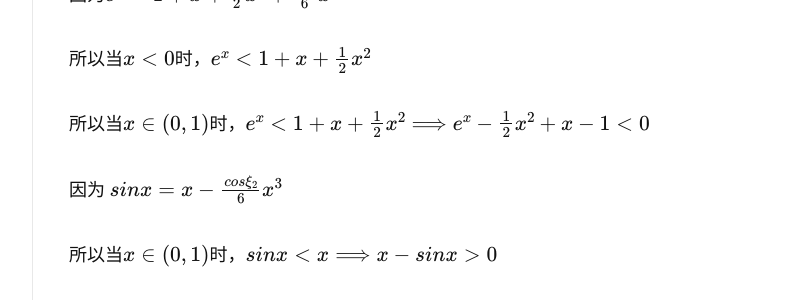
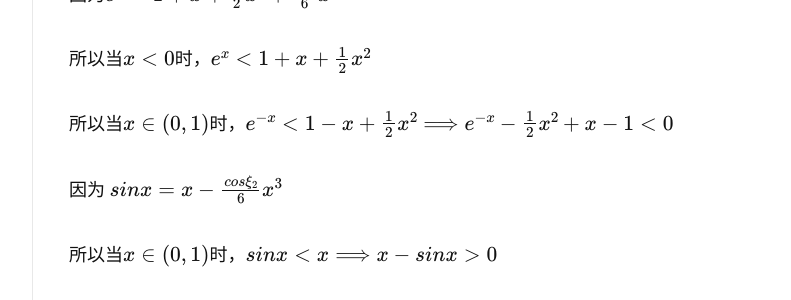
Before and after one commit to cloud-windl/cloud-windl.github.io, a Jekyll site: the page built from _posts/2023-11-20--异构和泰勒展开.md, in a window 1280 px wide. Shown: the part 3015-3315 px from the top of the page, without its empty margins (357-1148 px from the left). Built offline with Jekyll 4.4.1, drawn with Linux system fonts in a browser that asks for light colours; nearby versions of some CDN libraries; some web fonts are replaced.

```diff
--- a/_posts/2023-11-20--异构和泰勒展开.md
+++ b/_posts/2023-11-20--异构和泰勒展开.md
@@ -73,7 +73,7 @@ $ \Longrightarrow e^{-x} - \frac{1}{2}x^2 + x - 1 < x - sinx $
 
 所以当$ x < 0 $时，$e^x < 1 + x + \frac{1}{2}x^2$
 
-所以当$ x \in (0 , 1) $时，$e^x < 1 + x + \frac{1}{2}x^2 \Longrightarrow e^x - \frac{1}{2}x^2 + x - 1 < 0$
+所以当$ x \in (0 , 1) $时，$e^{-x} < 1 - x + \frac{1}{2}x^2 \Longrightarrow e^{-x} - \frac{1}{2}x^2 + x - 1 < 0$
 
 因为 $ sinx = x - \frac{cos\xi_2}{6}x^3$
 
```
